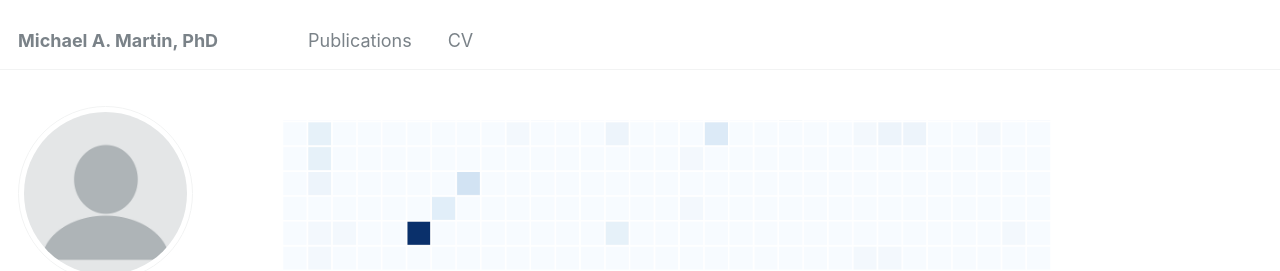
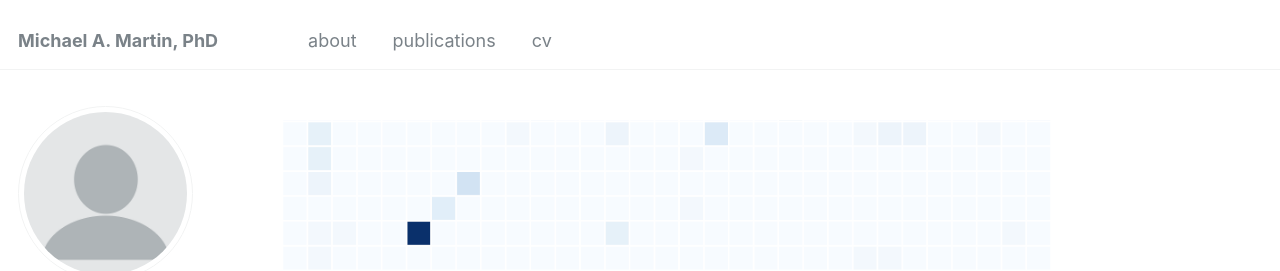
Before and after one commit to m-a-martin/m-a-martin.github.io, a Jekyll site: the page built from _pages/about.md, in a window 1280 px wide. Shown: the top 271 px of the page. Built offline with Jekyll 4.4.1, drawn with Linux system fonts in a browser that asks for light colours; some web fonts are replaced.

Commit message:
Update navigation.yml

```diff
--- a/_data/navigation.yml
+++ b/_data/navigation.yml
@@ -1,7 +1,11 @@
 # main links links
 main:
-  - title: "Publications"
+
+  - title: "about"
+    url: /
+
+  - title: "publications"
     url: /publications/
 
-  - title: "CV"
+  - title: "cv"
     url: /cv/
```
